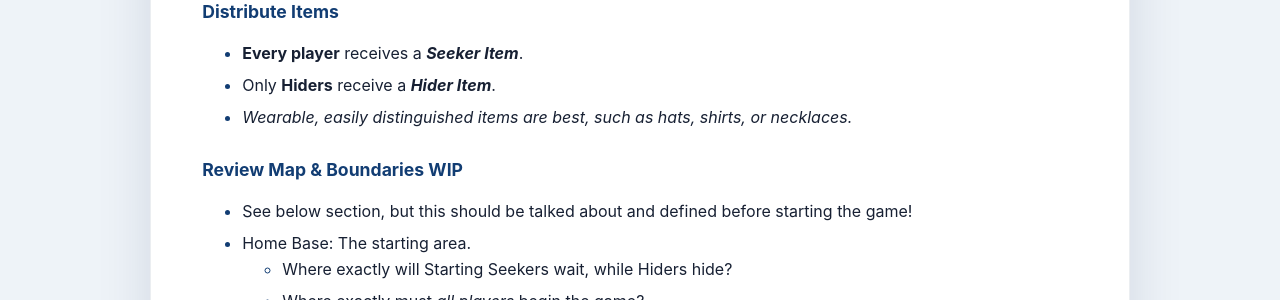
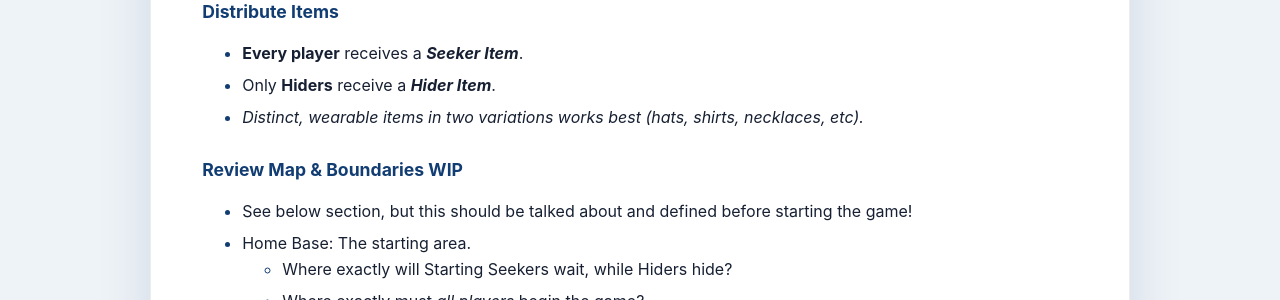
Before and after one commit to mmaxin/hide-and-seek-game, a Jekyll site: the page built from rules.md, in a window 1280 px wide and 900 px high, scrolled down 1513 px. Shown: the part 153-453 px from the top of the window. Built offline with Jekyll 4.4.1, drawn with Linux system fonts in a browser that asks for light colours; our own code applies the rules of GitHub Pages for plain Markdown files.

Commit message:
Update rules.md

```diff
--- a/rules.md
+++ b/rules.md
@@ -48,8 +48,9 @@ Score the most points by staying hidden or by finding Hiders.
 
 - **Every player** receives a ***Seeker Item***.
 - Only **Hiders** receive a ***Hider Item***.
-- *Wearable, easily distinguished items are best, such as hats, shirts, or necklaces.*
+- *Distinct, wearable items in two variations works best (hats, shirts, necklaces, etc).*
 {% comment %}
+
 - Each **Starting Seeker** receives a ***Seeker Item***.
 - Each **Hider** receives a ***Hider Item***, and a ***Seeker Item***.
   - *Use very visible, wearable items, such as hats, shirts, or necklaces.*
```
